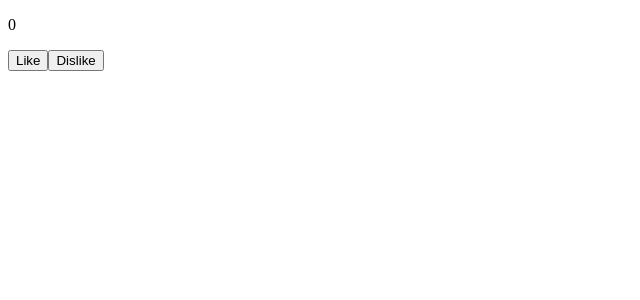
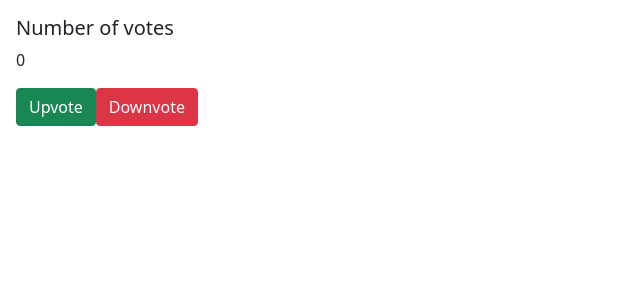
Before and after one commit to JosephNdegwa/quotes, an Angular app: page / in a window 1280 px wide. Shown: the top 300 px of the page, without its empty margins (0-640 px from the left). Built offline with nearby package versions, Linux system fonts and the light colour scheme.

Commit message:
add styling to buttons

```diff
--- a/src/app/like/like.component.html
+++ b/src/app/like/like.component.html
@@ -1,5 +1,6 @@
-<div>
-<p>{{numberOfLikes}}</p>
-<button>Like</button>
-<button>Dislike</button>
-</div>
+<div class="card-body">
+    <h5 class="card-title">Number of votes</h5>
+    <p class="card-text">{{numberOfLikes}}</p>
+    <button class="btn btn-success" (click)="likeButtonClick()">Upvote</button>
+    <button class="btn btn-danger" (click)="dislikeButtonClick()">Downvote</button>
+  </div>
--- a/src/index.html
+++ b/src/index.html
@@ -6,7 +6,7 @@
   <base href="/">
   <meta name="viewport" content="width=device-width, initial-scale=1">
   <link rel="icon" type="image/x-icon" href="favicon.ico">
-  <link rel="stylesheet" type="style/css" href="https://cdn.jsdelivr.net/npm/bootstrap@5.1.3/dist/css/bootstrap.min.css">
+  <link href="https://cdn.jsdelivr.net/npm/bootstrap@5.1.3/dist/css/bootstrap.min.css" rel="stylesheet" integrity="sha384-1BmE4kWBq78iYhFldvKuhfTAU6auU8tT94WrHftjDbrCEXSU1oBoqyl2QvZ6jIW3" crossorigin="anonymous">
 
 </head>
 <body>
```
